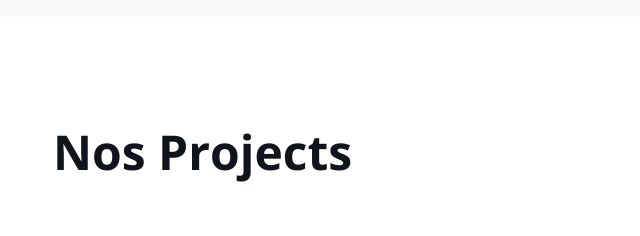
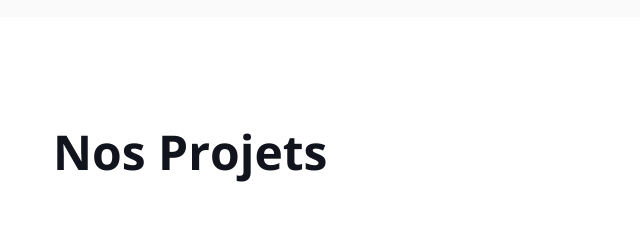
Before and after one commit to fadelagli/Portfolio_Honorable_Denis-Charles-Kouasi, a plain HTML site: page index.html in a window 1280 px wide. Shown: the part 4260-4496 px from the top of the page, 29-669 px from the left. Drawn offline with nearby package versions, Linux system fonts and the light colour scheme.

Commit message:
Portfolio Version 3.1

```diff
--- a/index.html
+++ b/index.html
@@ -387,7 +387,7 @@
         <div class="container">
             <div class="row g-5 mb-5 align-items-center wow fadeInUp" data-wow-delay="0.1s">
                 <div class="col-lg-6">
-                    <h1 class="display-5 mb-0">Nos Projects</h1>
+                    <h1 class="display-5 mb-0">Nos Projets</h1>
                 </div>
                 <div class="col-lg-6 text-lg-end">
                     <ul class="list-inline mx-n3 mb-0" id="portfolio-flters">
```
